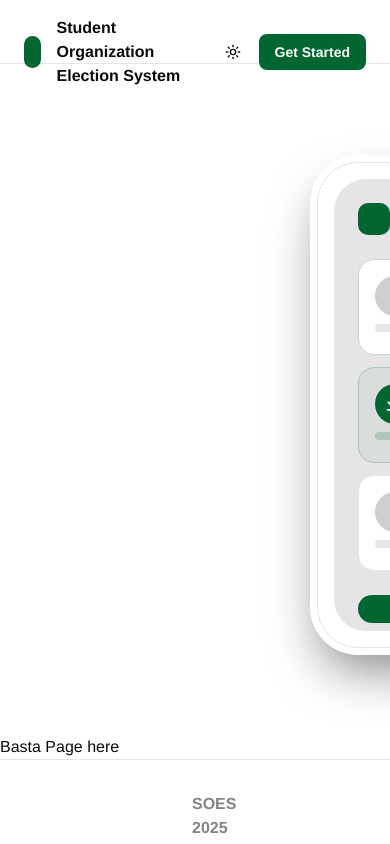
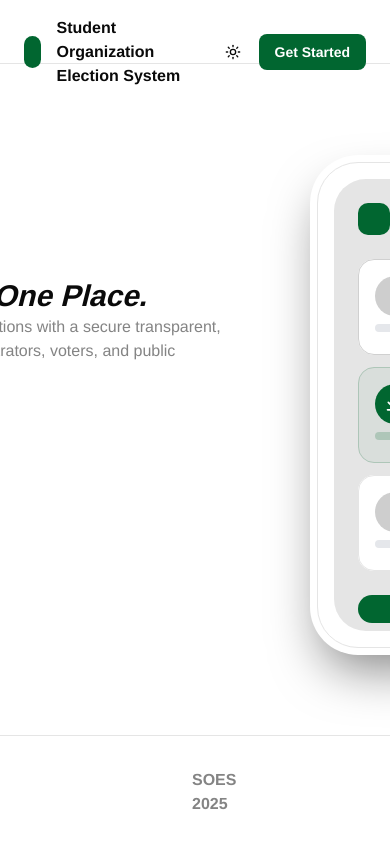
Before and after one commit to CSci-153-Web-Systems-and-Technologies/batch-2025-soes-web, a Next.js app: page / in a window 390 px wide. Built offline with nearby package versions, Linux system fonts and the light colour scheme.

Commit message:
Adds initial landing page content
Populates the initial section of the landing page with a title, description, and phone image.
This provides a basic visual representation of the platform's purpose and encourages user engagement.

```diff
--- a/app/page.tsx
+++ b/app/page.tsx
@@ -7,13 +7,21 @@ const page = () => {
       {/* Section 1 */}
       <div className="w-screen h-[660px] flex flex-col justify-center items-center overflow-hidden">
         <div className="flex flex-row justify-center items-center gap-16">
-          <div className="w-[550px] h-64 relative"></div>
+          <div className="w-[550px] h-64 relative">
+            <div className="justify-start text-foreground text-3xl font-bold italic leading-tight gap-10">
+              All Your Elections In One Place.
+            </div>
+            <div className="justify-start text-foreground/50 text-base leading-normal">
+              Streamline your student organizations elections with a secure
+              transparent, and modern platform designed for administrators,
+              voters, and public transparency
+            </div>
+          </div>
           <div className="w-96 h-[500px] relative">
             <Phone />
           </div>
         </div>
       </div>
-      Basta Page here
     </div>
   );
 };
```
